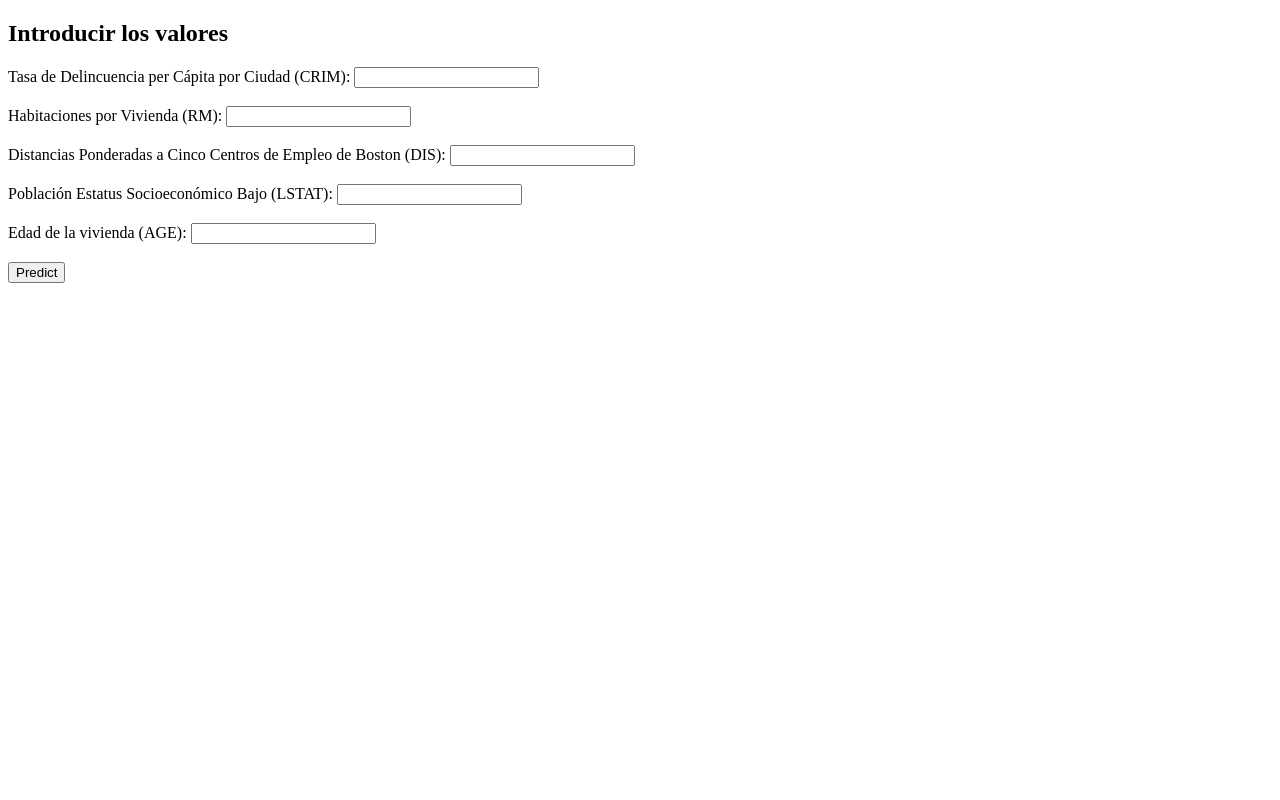
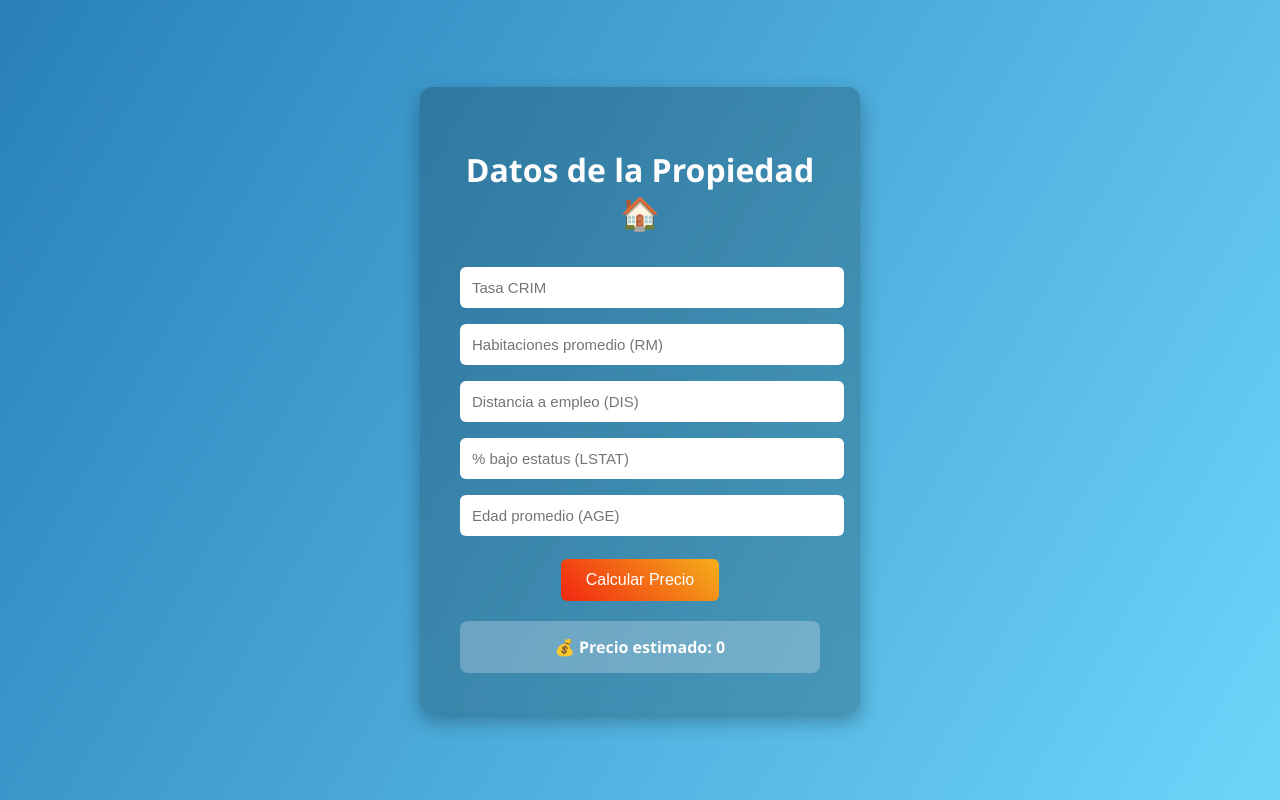
Before and after one commit to lmgarciag002/Boston-Housing-Price-Prediction-App, a Flask app: page / in a window 1280 px wide. Run offline with Flask 3, Linux system fonts and the light colour scheme; parts of the project's set-up code (start-up, migrations or seed data) failed here and were passed over.

Commit message:
despliegue del proyecto en satage

```diff
--- a/src/templates/index.html
+++ b/src/templates/index.html
@@ -1,20 +1,78 @@
 <!DOCTYPE html>
-<html>
-    <head>
-        <title>Precio Viviendas Boston - Modelo Predictivo</title>
-    </head>
-    <body>
-        <h2>Introducir los valores</h2>
-        <form action="/" method="post">
-            Tasa de Delincuencia per Cápita por Ciudad (CRIM): <input type="number" step="any" name="CRIM" required><br><br>
-            Habitaciones por Vivienda (RM): <input type="number" step="any" name="RM" required><br><br>
-            Distancias Ponderadas a Cinco Centros de Empleo de Boston (DIS): <input type="number" step="any" name="DIS" required><br><br>
-            Población Estatus Socioeconómico Bajo (LSTAT): <input type="number" step="any" name="LSTAT" required><br><br>
-            Edad de la vivienda (AGE): <input type="number" step="any" name="AGE" required><br><br>
-            <input type="submit" value="Predict">
+<html lang="es">
+<head>
+    <meta charset="UTF-8">
+    <title>Predicción de Precio - Casas Boston</title>
+    <style>
+        body {
+            margin: 0;
+            padding: 0;
+            height: 100vh;
+            display: flex;
+            justify-content: center;
+            align-items: center;
+            background: linear-gradient(120deg, #2980b9, #6dd5fa);
+            font-family: 'Segoe UI', sans-serif;
+            color: #fdfdfd;
+        }
+        .box {
+            background: rgba(0, 0, 0, 0.2);
+            padding: 40px;
+            border-radius: 12px;
+            backdrop-filter: blur(12px);
+            box-shadow: 0 8px 20px rgba(0, 0, 0, 0.3);
+            text-align: center;
+            width: 360px;
+        }
+        h1 {
+            margin-bottom: 25px;
+        }
+        input[type="number"] {
+            width: 100%;
+            padding: 12px;
+            margin: 8px 0;
+            border-radius: 6px;
+            border: none;
+            font-size: 15px;
+            outline: none;
+        }
+        .btn {
+            background: linear-gradient(45deg, #f12711, #f5af19);
+            color: white;
+            padding: 12px 25px;
+            margin-top: 15px;
+            border: none;
+            border-radius: 6px;
+            cursor: pointer;
+            font-size: 16px;
+            transition: background 0.3s ease-in-out;
+        }
+        .btn:hover {
+            background: linear-gradient(45deg, #d12500, #e09f1f);
+        }
+        .resultado {
+            margin-top: 20px;
+            padding: 15px;
+            background-color: rgba(255, 255, 255, 0.25);
+            border-radius: 8px;
+            font-weight: bold;
+        }
+    </style>
+</head>
+<body>
+    <div class="box">
+        <h1>Datos de la Propiedad 🏠</h1>
+        <form method="post" action="/">
+            <input type="number" step="any" name="CRIM" placeholder="Tasa CRIM" required>
+            <input type="number" step="any" name="RM" placeholder="Habitaciones promedio (RM)" required>
+            <input type="number" step="any" name="DIS" placeholder="Distancia a empleo (DIS)" required>
+            <input type="number" step="any" name="LSTAT" placeholder="% bajo estatus (LSTAT)" required>
+            <input type="number" step="any" name="AGE" placeholder="Edad promedio (AGE)" required>
+            <button type="submit" class="btn">Calcular Precio</button>
         </form>
-        {% if prediction != 0 %}
-            <h3>Prediction: {{ prediction }}</h3>
+        {% if prediction is not none %}
+            <div class="resultado">💰 Precio estimado: {{ prediction }}</div>
         {% endif %}
-    </body>
+    </div>
+</body>
 </html>
```
Also changed, not shown: 1 other file.
